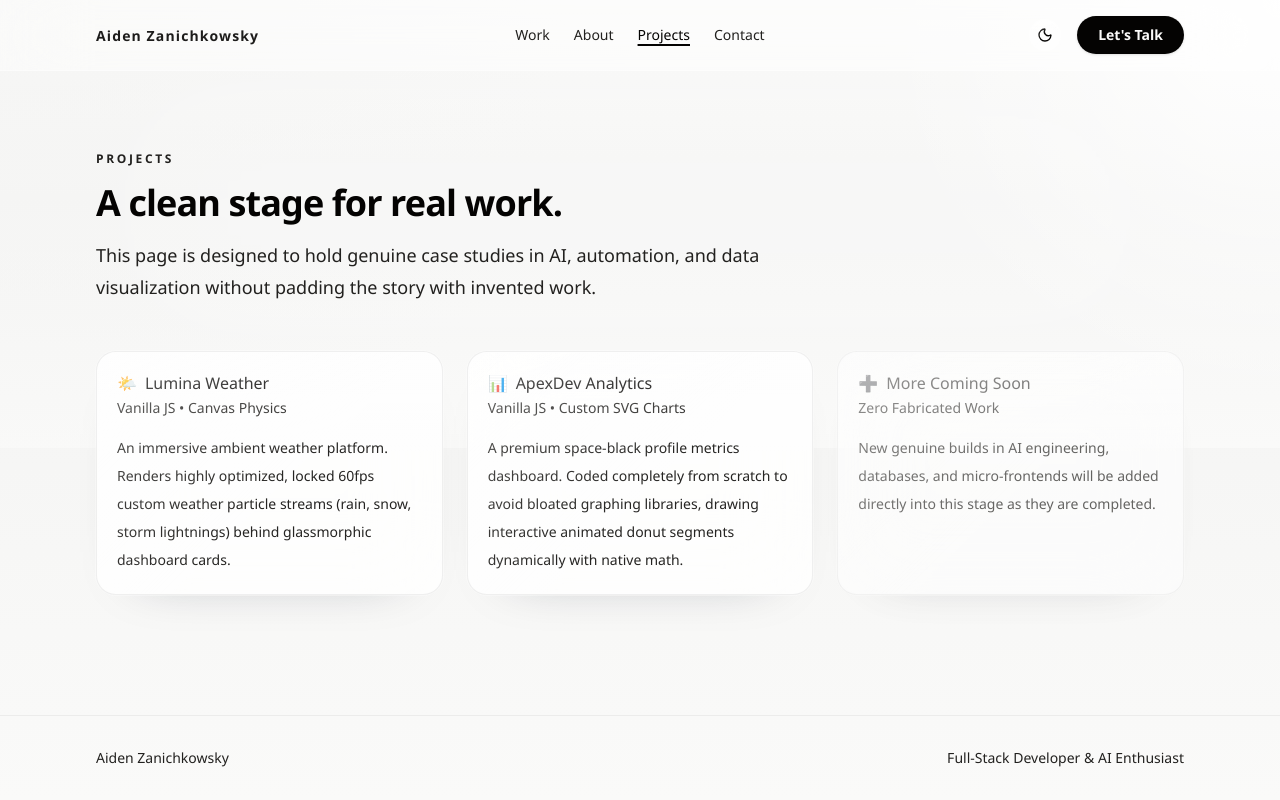
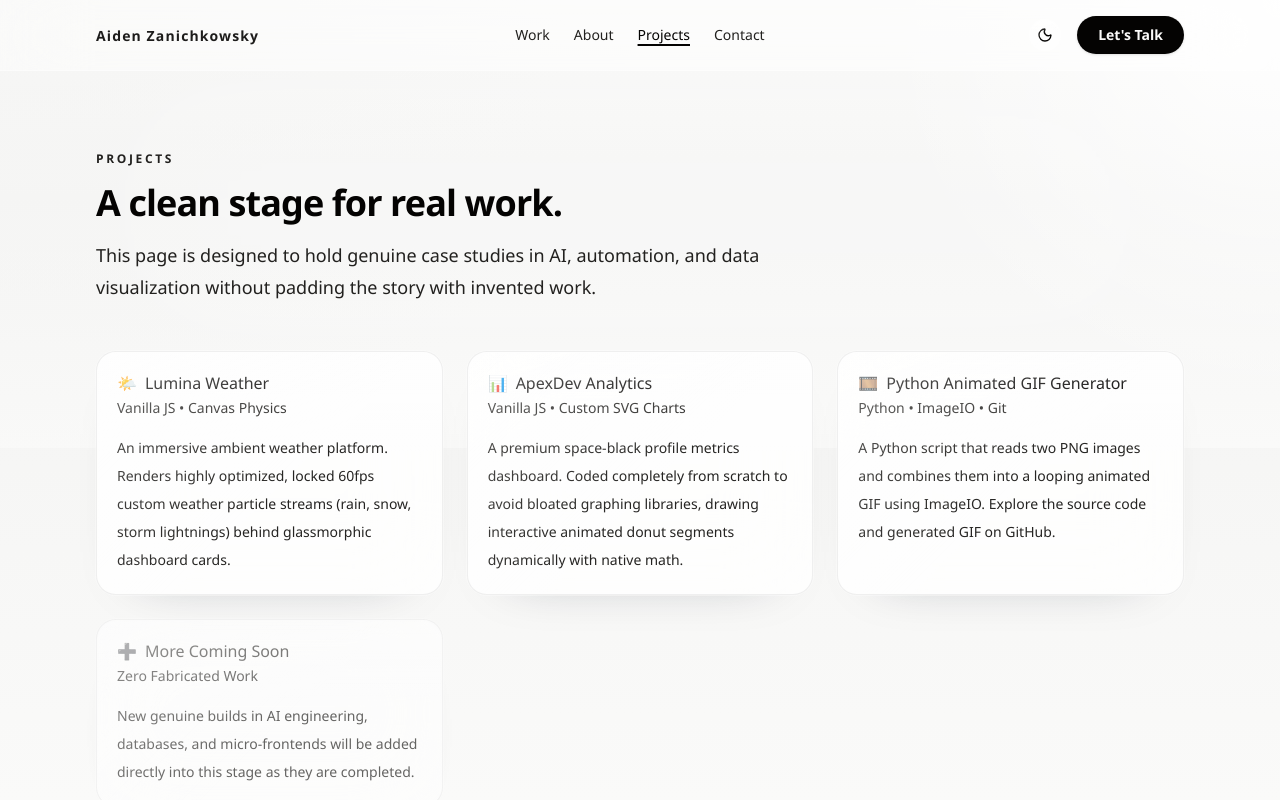
Before and after one commit to aidenzanichkowsky/aidenzanichkowsky.github.io, a Next.js app: page /projects in a window 1280 px wide. Shown: the top 800 px of the page. Built offline with nearby package versions, Linux system fonts and the light colour scheme.

Commit message:
Add Python GIF Generator to portfolio projects

```diff
--- a/src/app/projects/page.tsx
+++ b/src/app/projects/page.tsx
@@ -62,6 +62,25 @@ export default function ProjectsPage() {
             </Card>
           </a>
 
+          <a
+            href="https://github.com/aidenzanichkowsky/gif-project"
+            target="_blank"
+            rel="noopener noreferrer"
+            className="transition-transform duration-300 hover:-translate-y-1.5 block"
+          >
+            <Card className="rounded-[20px] border border-black/6 bg-white/80 py-0 shadow-[0_20px_55px_-45px_rgba(15,23,42,0.4)] h-full cursor-pointer hover:border-emerald-500/40 hover:shadow-[0_20px_55px_-40px_rgba(16,185,129,0.25)] transition-all duration-300">
+              <CardHeader className="px-5 pt-5">
+                <CardTitle className="flex items-center gap-2">
+                  <span>🎞️</span> Python Animated GIF Generator
+                </CardTitle>
+                <CardDescription>Python • ImageIO • Git</CardDescription>
+              </CardHeader>
+              <CardContent className="px-5 pb-5 text-sm leading-7 text-muted-foreground">
+                A Python script that reads two PNG images and combines them into a looping animated GIF using ImageIO. Explore the source code and generated GIF on GitHub.
+              </CardContent>
+            </Card>
+          </a>
+
           <Card className="rounded-[20px] border border-black/6 bg-white/80 py-0 shadow-[0_20px_55px_-45px_rgba(15,23,42,0.4)] h-full opacity-70">
             <CardHeader className="px-5 pt-5">
               <CardTitle className="flex items-center gap-2 text-muted-foreground">
```
